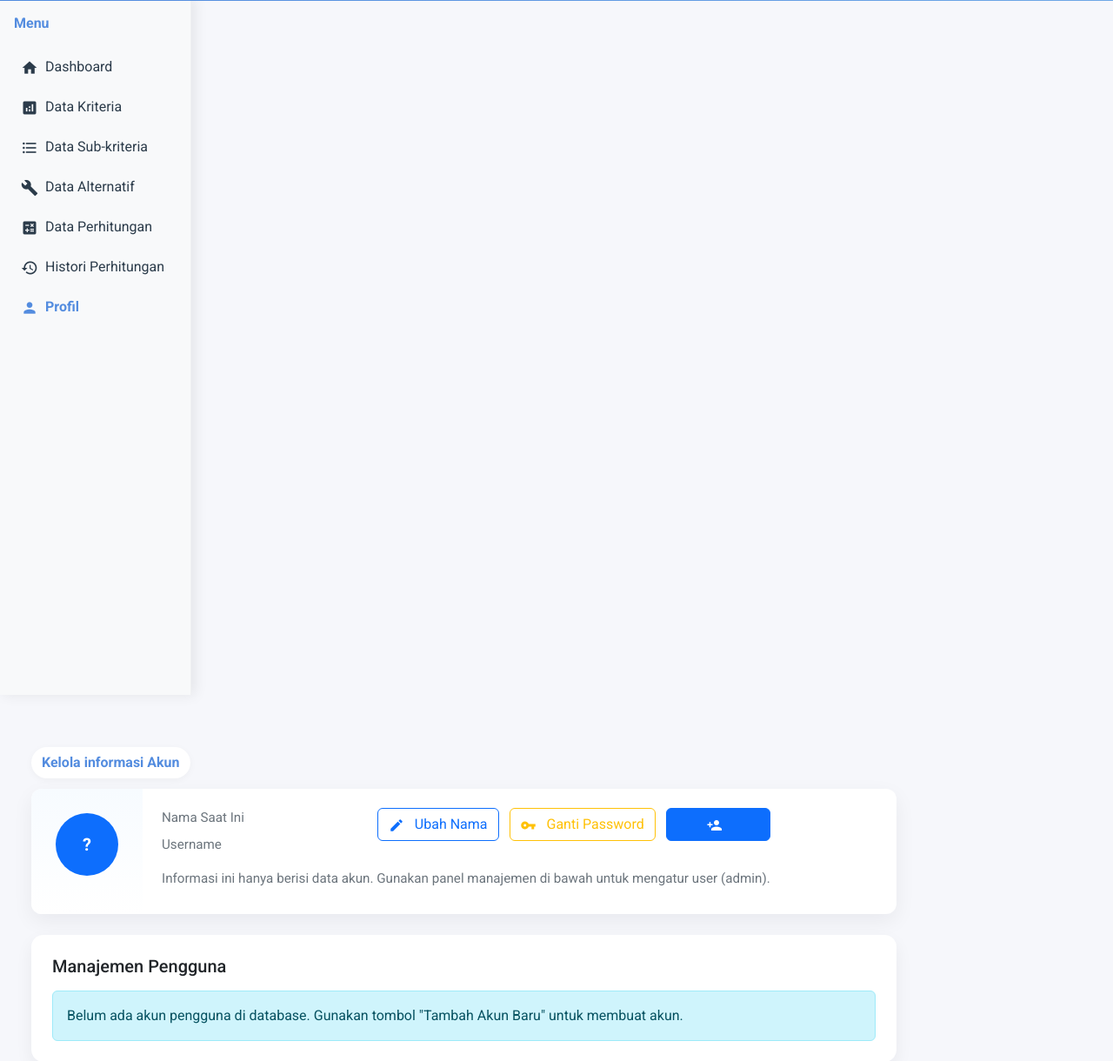
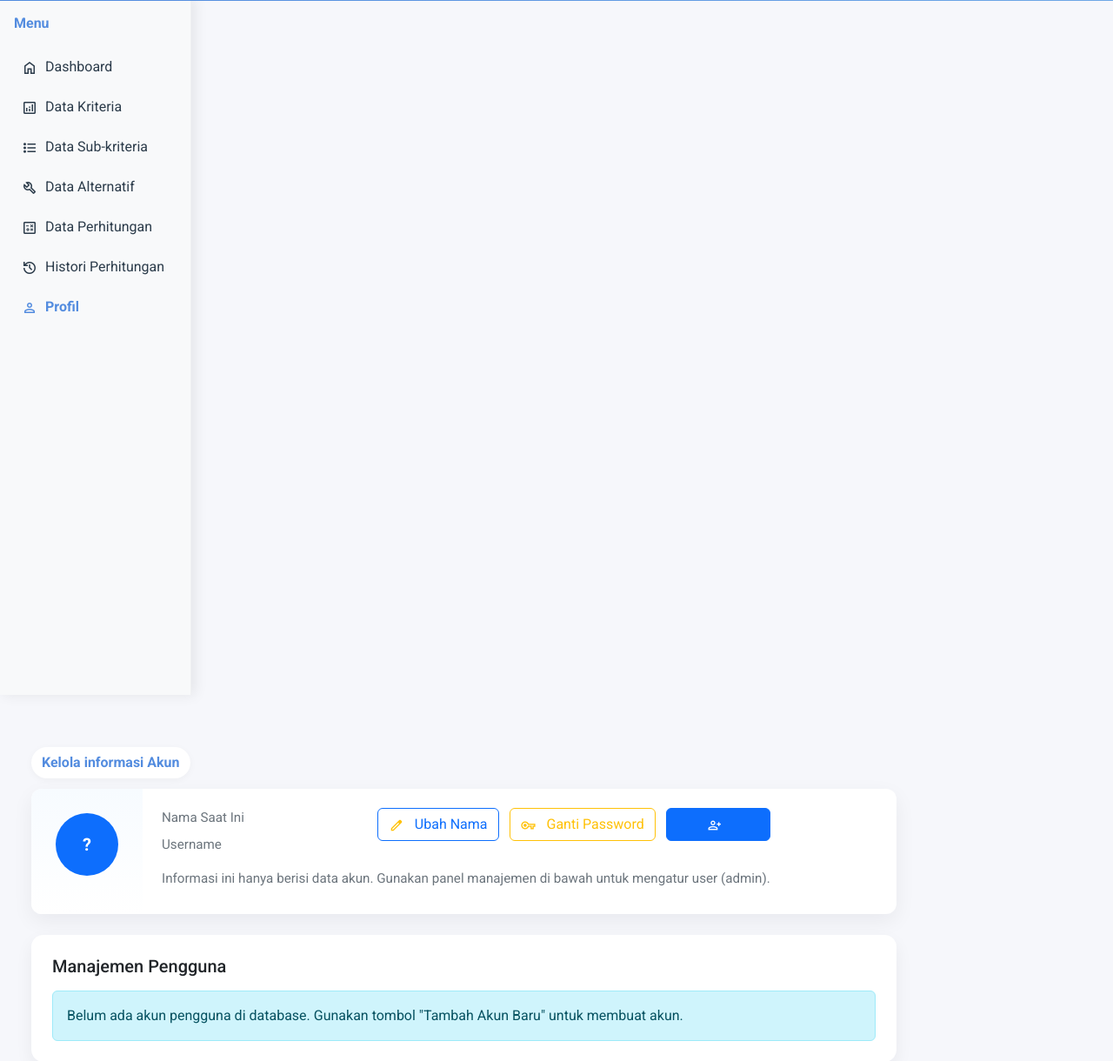
Before and after one commit to galuhperdanawork/SPK-PEM, a PHP site: page /pages/profil.php in a window 1280 px wide. Shown: the part 57-1277 px from the top of the page at 87% size. Run offline with PHP 8.4, Linux system fonts and the light colour scheme; the visitor is signed in with stand-in values (Sample User, id 1); data that the repository does not hold is empty.

Commit message:
Change style css button

```diff
--- a/includes/header.php
+++ b/includes/header.php
@@ -11,12 +11,12 @@ if (session_status() === PHP_SESSION_NONE) session_start();
 
   <link href="https://cdn.jsdelivr.net/npm/bootstrap@5.3.0/dist/css/bootstrap.min.css" rel="stylesheet">
   <link href="https://fonts.googleapis.com/css2?family=Roboto:wght@300;400;500;700&display=swap" rel="stylesheet">
-  <link href="https://fonts.googleapis.com/icon?family=Material+Icons" rel="stylesheet">
+  <link href="https://fonts.googleapis.com/css2?family=Material+Symbols+Outlined" rel="stylesheet">
   <link href="/SPK-PEM/style.css" rel="stylesheet">
   <style>
   body { padding-top: 56px; font-family: 'Roboto', sans-serif; background: #f6f7fb; }
     .sidebar { min-width:220px; max-width:220px; }
-    .material-icons { font-size: 20px; vertical-align: middle; margin-right:8px; }
+    .material-symbols-outlined { font-size: 20px; vertical-align: middle; margin-right:8px; }
     .navbar { background: linear-gradient(90deg,#538CDF,#6FA8E6) !important; }
     .navbar-brand { font-weight:700; color: #fff !important; }
     .navbar .ms-auto { color: #fff; }
@@ -28,7 +28,7 @@ if (session_status() === PHP_SESSION_NONE) session_start();
     .avatar { width:72px; height:72px; border-radius:50%; background:#0d6efd; color:#fff; display:inline-flex; align-items:center; justify-content:center; font-weight:700; font-size:20px; }
     .role-badge { background: rgba(13,110,253,0.12); color:#0d6efd; padding:6px 10px; border-radius:999px; font-weight:600; }
     .table-small td, .table-small th { padding:0.5rem 0.75rem; }
-    .actions-cell .material-icons { vertical-align:middle; font-size:18px; }
+    .actions-cell .material-symbols-outlined { vertical-align:middle; font-size:18px; }
     .welcome-pill { display:inline-block; padding:6px 12px; background:#fff; border-radius:999px; box-shadow:0 2px 8px rgba(0,0,0,0.04); margin-bottom:12px; }
     @media (max-width:767px){ .page-header{flex-direction:column;align-items:flex-start;} }
   </style>
--- a/includes/sidebar.php
+++ b/includes/sidebar.php
@@ -9,18 +9,18 @@ if (session_status() === PHP_SESSION_NONE) session_start();
     <strong style="color:var(--accent-1)">Menu</strong>
   </div>
   <ul class="nav flex-column">
-    <li class="nav-item"><a class="nav-link <?= $cur=='dashboard.php' ? 'active' : '' ?>" href="/SPK-PEM/pages/dashboard.php"><span class="material-icons">home</span>Dashboard</a></li>
+    <li class="nav-item"><a class="nav-link <?= $cur=='dashboard.php' ? 'active' : '' ?>" href="/SPK-PEM/pages/dashboard.php"><span class="material-symbols-outlined">home</span>Dashboard</a></li>
     <?php if(isset($_SESSION['role']) && $_SESSION['role'] === 'admin'): ?>
-      <li class="nav-item"><a class="nav-link <?= $cur=='data_kriteria.php' ? 'active' : '' ?>" href="/SPK-PEM/pages/data_kriteria.php"><span class="material-icons">analytics</span>Data Kriteria</a></li>
-      <li class="nav-item"><a class="nav-link <?= $cur=='data_subkriteria.php' ? 'active' : '' ?>" href="/SPK-PEM/pages/data_subkriteria.php"><span class="material-icons">format_list_bulleted</span>Data Sub-kriteria</a></li>
-      <li class="nav-item"><a class="nav-link <?= $cur=='data_alternatif.php' ? 'active' : '' ?>" href="/SPK-PEM/pages/data_alternatif.php"><span class="material-icons">build</span>Data Alternatif</a></li>
-      <li class="nav-item"><a class="nav-link <?= $cur=='data_perhitungan.php' ? 'active' : '' ?>" href="/SPK-PEM/pages/data_perhitungan.php"><span class="material-icons">calculate</span>Data Perhitungan</a></li>
-      <li class="nav-item"><a class="nav-link <?= $cur=='data_hasil.php' ? 'active' : '' ?>" href="/SPK-PEM/pages/data_hasil.php"><span class="material-icons">history</span>Histori Perhitungan</a></li>
-      <li class="nav-item"><a class="nav-link <?= $cur=='profil.php' ? 'active' : '' ?>" href="/SPK-PEM/pages/profil.php"><span class="material-icons">person</span>Profil</a></li>
+      <li class="nav-item"><a class="nav-link <?= $cur=='data_kriteria.php' ? 'active' : '' ?>" href="/SPK-PEM/pages/data_kriteria.php"><span class="material-symbols-outlined">analytics</span>Data Kriteria</a></li>
+      <li class="nav-item"><a class="nav-link <?= $cur=='data_subkriteria.php' ? 'active' : '' ?>" href="/SPK-PEM/pages/data_subkriteria.php"><span class="material-symbols-outlined">format_list_bulleted</span>Data Sub-kriteria</a></li>
+      <li class="nav-item"><a class="nav-link <?= $cur=='data_alternatif.php' ? 'active' : '' ?>" href="/SPK-PEM/pages/data_alternatif.php"><span class="material-symbols-outlined">build</span>Data Alternatif</a></li>
+      <li class="nav-item"><a class="nav-link <?= $cur=='data_perhitungan.php' ? 'active' : '' ?>" href="/SPK-PEM/pages/data_perhitungan.php"><span class="material-symbols-outlined">calculate</span>Data Perhitungan</a></li>
+      <li class="nav-item"><a class="nav-link <?= $cur=='data_hasil.php' ? 'active' : '' ?>" href="/SPK-PEM/pages/data_hasil.php"><span class="material-symbols-outlined">history</span>Histori Perhitungan</a></li>
+      <li class="nav-item"><a class="nav-link <?= $cur=='profil.php' ? 'active' : '' ?>" href="/SPK-PEM/pages/profil.php"><span class="material-symbols-outlined">person</span>Profil</a></li>
     <?php else: ?>
-      <li class="nav-item"><a class="nav-link <?= $cur=='data_alternatif.php' ? 'active' : '' ?>" href="/SPK-PEM/pages/data_alternatif.php"><span class="material-icons">build</span>Data Alternatif</a></li>
-      <li class="nav-item"><a class="nav-link <?= $cur=='data_hasil.php' ? 'active' : '' ?>" href="/SPK-PEM/pages/data_hasil.php"><span class="material-icons">history</span>Histori Perhitungan</a></li>
-      <li class="nav-item"><a class="nav-link <?= $cur=='profil.php' ? 'active' : '' ?>" href="/SPK-PEM/pages/profil.php"><span class="material-icons">person</span>Profil</a></li>
+      <li class="nav-item"><a class="nav-link <?= $cur=='data_alternatif.php' ? 'active' : '' ?>" href="/SPK-PEM/pages/data_alternatif.php"><span class="material-symbols-outlined">build</span>Data Alternatif</a></li>
+      <li class="nav-item"><a class="nav-link <?= $cur=='data_hasil.php' ? 'active' : '' ?>" href="/SPK-PEM/pages/data_hasil.php"><span class="material-symbols-outlined">history</span>Histori Perhitungan</a></li>
+      <li class="nav-item"><a class="nav-link <?= $cur=='profil.php' ? 'active' : '' ?>" href="/SPK-PEM/pages/profil.php"><span class="material-symbols-outlined">person</span>Profil</a></li>
     <?php endif; ?>
   </ul>
 </div>
--- a/pages/data_alternatif.php
+++ b/pages/data_alternatif.php
@@ -295,10 +295,10 @@ if (isset($_GET['edit'])) {
         <?php if(isset($_SESSION['role']) && $_SESSION['role'] === 'admin'): ?>
           <td class="actions-cell">
               <a href="data_alternatif.php?edit=<?= $row['id_equipment'] ?>" class="btn btn-icon btn-sm btn-warning" title="Edit">
-                <svg viewBox="0 0 24 24" fill="none" xmlns="http://www.w3.org/2000/svg" aria-hidden="true"><path d="M3 17.25V21h3.75L17.81 9.94l-3.75-3.75L3 17.25z" stroke="currentColor" stroke-width="0" fill="currentColor"/></svg>
+                <span class="material-symbols-outlined edit-icon">edit</span>
               </a>
               <a href="../process/delete_alternatif.php?id=<?= $row['id_equipment'] ?>" class="btn btn-icon btn-sm btn-danger" title="Hapus" onclick="return confirm('Yakin ingin menghapus equipment ini?')">
-                <svg viewBox="0 0 24 24" fill="none" xmlns="http://www.w3.org/2000/svg" aria-hidden="true"><path d="M3 6h18" stroke="currentColor" stroke-width="2" stroke-linecap="round"/><path d="M8 6v14c0 1.1.9 2 2 2h4c1.1 0 2-.9 2-2V6" stroke="currentColor" stroke-width="2" stroke-linecap="round" stroke-linejoin="round"/><path d="M10 11v6M14 11v6" stroke="currentColor" stroke-width="2" stroke-linecap="round" stroke-linejoin="round"/></svg>
+                <span class="material-symbols-outlined">delete</span>
               </a>
           </td>
         <?php endif; ?>
--- a/pages/data_hasil.php
+++ b/pages/data_hasil.php
@@ -47,7 +47,7 @@ if (!empty($_GET['history_id'])) {
       echo "<form id='".$formId."' method='POST' action='/SPK-PEM/process/delete_history.php' style='display:inline'>";
       echo "<input type='hidden' name='history_id' value='".htmlspecialchars($hid)."'>";
       echo "<button type='button' data-form='".$formId."' class='btn btn-icon btn-sm btn-danger ms-2 btn-delete-history' title='Hapus History'>";
-      echo '<svg viewBox="0 0 24 24" fill="none" xmlns="http://www.w3.org/2000/svg" aria-hidden="true"><path d="M3 6h18" stroke="currentColor" stroke-width="2" stroke-linecap="round"/><path d="M8 6v14c0 1.1.9 2 2 2h4c1.1 0 2-.9 2-2V6" stroke="currentColor" stroke-width="2" stroke-linecap="round" stroke-linejoin="round"/><path d="M10 11v6M14 11v6" stroke="currentColor" stroke-width="2" stroke-linecap="round" stroke-linejoin="round"/></svg>';
+      echo '<span class="material-symbols-outlined">delete</span>';
       echo "</button>";
       echo "</form>";
     }
@@ -140,7 +140,7 @@ if (!empty($_GET['history_id'])) {
       echo "<form id='".$fid."' method='POST' action='/SPK-PEM/process/delete_history.php' style='margin:0'>";
       echo "<input type='hidden' name='history_id' value='".htmlspecialchars($hh['id_history'])."'>";
       echo "<button type='button' data-form='".$fid."' class='btn btn-icon btn-sm btn-danger btn-delete-history' title='Hapus'>";
-      echo '<svg viewBox="0 0 24 24" fill="none" xmlns="http://www.w3.org/2000/svg" aria-hidden="true"><path d="M3 6h18" stroke="currentColor" stroke-width="2" stroke-linecap="round"/><path d="M8 6v14c0 1.1.9 2 2 2h4c1.1 0 2-.9 2-2V6" stroke="currentColor" stroke-width="2" stroke-linecap="round" stroke-linejoin="round"/><path d="M10 11v6M14 11v6" stroke="currentColor" stroke-width="2" stroke-linecap="round" stroke-linejoin="round"/></svg>';
+      echo '<span class="material-symbols-outlined">delete</span>';
       echo "</button>";
       echo "</form>";
       echo "</div>";
--- a/pages/data_kriteria.php
+++ b/pages/data_kriteria.php
@@ -70,7 +70,7 @@ include('../includes/sidebar.php');
           $typeBadge = $r['type'] === 'benefit' ? '<span class="badge bg-success">Benefit</span>' : '<span class="badge bg-danger">Cost</span>';
           echo "<tr><td>{$no}</td><td><strong>".htmlspecialchars($r['criteria_name'])."</strong></td><td>".htmlspecialchars($r['weight'])."</td><td>{$typeBadge}</td>";
             echo "<td class='actions-cell text-end'>";
-              echo "<a href='data_kriteria.php?edit={$r['id_criteria']}' class='btn btn-sm btn-outline-warning me-1' title='Edit'><span class=\"material-icons\">edit</span></a>";
+              echo "<a href='data_kriteria.php?edit={$r['id_criteria']}' class='btn btn-sm btn-outline-warning me-1' title='Edit'><span class=\"material-symbols-outlined edit-icon\">edit</span></a>";
             echo "</td>";
           $no++;
         }
--- a/pages/data_subkriteria.php
+++ b/pages/data_subkriteria.php
@@ -44,7 +44,7 @@ $edit_id = isset($_GET['id']) ? (int)$_GET['id'] : 0;
               <td><?= (int)$g['grade_point'] ?></td>
               <td>
                 <a href="data_subkriteria.php?edit=grade&id=<?= $g['id_grade'] ?>" class="btn btn-icon btn-sm btn-warning" title="Edit">
-                  <svg viewBox="0 0 24 24" fill="none" xmlns="http://www.w3.org/2000/svg" aria-hidden="true"><path d="M3 17.25V21h3.75L17.81 9.94l-3.75-3.75L3 17.25z" stroke="currentColor" stroke-width="0" fill="currentColor"/></svg>
+                  <span class="material-symbols-outlined edit-icon">edit</span>
                 </a>
 
               </td>
@@ -88,7 +88,7 @@ $edit_id = isset($_GET['id']) ? (int)$_GET['id'] : 0;
               <td><?= (int)$p['period_point'] ?></td>
               <td>
                 <a href="data_subkriteria.php?edit=inspection_period&id=<?= $p['id_inspection_period'] ?>" class="btn btn-icon btn-sm btn-warning" title="Edit">
-                  <svg viewBox="0 0 24 24" fill="none" xmlns="http://www.w3.org/2000/svg" aria-hidden="true"><path d="M3 17.25V21h3.75L17.81 9.94l-3.75-3.75L3 17.25z" stroke="currentColor" stroke-width="0" fill="currentColor"/></svg>
+                  <span class="material-symbols-outlined edit-icon">edit</span>
                 </a>
 
               </td>
@@ -134,7 +134,7 @@ $edit_id = isset($_GET['id']) ? (int)$_GET['id'] : 0;
               <td><?= (int)$c['classification_point'] ?></td>
               <td>
                 <a href="data_subkriteria.php?edit=classification&id=<?= $c['id_classification'] ?>" class="btn btn-icon btn-sm btn-warning" title="Edit">
-                  <svg viewBox="0 0 24 24" fill="none" xmlns="http://www.w3.org/2000/svg" aria-hidden="true"><path d="M3 17.25V21h3.75L17.81 9.94l-3.75-3.75L3 17.25z" stroke="currentColor" stroke-width="0" fill="currentColor"/></svg>
+                  <span class="material-symbols-outlined edit-icon">edit</span>
                 </a>
 
               </td>
--- a/pages/profil.php
+++ b/pages/profil.php
@@ -198,14 +198,14 @@ if ($role === 'admin') {
               </div>
               <div class="action-btns">
                 <button class="btn btn-outline-primary" data-bs-toggle="modal" data-bs-target="#modalNama">
-                  <span class="material-icons" style="vertical-align:middle;font-size:18px">edit</span> Ubah Nama
+                  <span class="material-symbols-outlined edit-icon" style="vertical-align:middle;font-size:18px">edit</span> Ubah Nama
                 </button>
                 <button class="btn btn-outline-warning ms-2" data-bs-toggle="modal" data-bs-target="#modalPassword">
-                  <span class="material-icons" style="vertical-align:middle;font-size:18px">vpn_key</span> Ganti Password
+                  <span class="material-symbols-outlined" style="vertical-align:middle;font-size:18px">vpn_key</span> Ganti Password
                 </button>
                 <?php if ($role === 'admin'): ?>
                   <button class="btn btn-primary ms-2" data-bs-toggle="modal" data-bs-target="#modalAddAccount">
-                    <span class="material-icons" style="vertical-align:middle;font-size:18px">person_add</span>
+                    <span class="material-symbols-outlined" style="vertical-align:middle;font-size:18px">person_add</span>
                   </button>
                 <?php endif; ?>
               </div>
@@ -257,15 +257,15 @@ if ($role === 'admin') {
                                   data-username="<?= htmlspecialchars($u['username']) ?>"
                                   data-name="<?= htmlspecialchars($u['nama_pengguna']) ?>"
                                   data-role="<?= htmlspecialchars($u['role']) ?>"
-                                  ><span class="material-icons" style="font-size:18px;vertical-align:middle">edit</span></button>
+                                  ><span class="material-symbols-outlined edit-icon" style="font-size:18px;vertical-align:middle">edit</span></button>
 
                           <?php if ($u['id_user'] !== $id_user): ?>
                             <form method="POST" class="d-inline" onsubmit="return confirm('Hapus akun ini?');">
                               <input type="hidden" name="del_id" value="<?= htmlspecialchars($u['id_user']) ?>">
-                              <button type="submit" name="delete_user" class="btn btn-sm btn-outline-danger"><span class="material-icons" style="font-size:18px;vertical-align:middle">delete</span></button>
+                              <button type="submit" name="delete_user" class="btn btn-sm btn-outline-danger"><span class="material-symbols-outlined" style="font-size:18px;vertical-align:middle">delete</span></button>
                             </form>
                           <?php else: ?>
-                            <button class="btn btn-sm btn-outline-secondary" disabled><span class="material-icons" style="font-size:18px;vertical-align:middle">block</span></button>
+                            <button class="btn btn-sm btn-outline-secondary" disabled><span class="material-symbols-outlined" style="font-size:18px;vertical-align:middle">block</span></button>
                           <?php endif; ?>
                         </td>
                       </tr>
--- a/style.css
+++ b/style.css
@@ -417,7 +417,9 @@ a.card-link:hover .card {
 .page-title { font-weight:700; font-size:1.15rem; }
 .criteria-badge { padding:4px 8px; border-radius:8px; background:rgba(0,0,0,0.04); }
 .table-small td, .table-small th { padding:0.5rem 0.75rem; }
-.actions-cell .material-icons { vertical-align:middle; font-size:18px; }
+.actions-cell .material-symbols-outlined { vertical-align:middle; font-size:18px; }
+/* edit icon color uniform yellow */
+.material-symbols-outlined.edit-icon { color: #ffc107 !important; }
 .muted { color:#6c757d; }
 @media (max-width:767px){ .page-header{flex-direction:column;align-items:flex-start;} }
 
```
